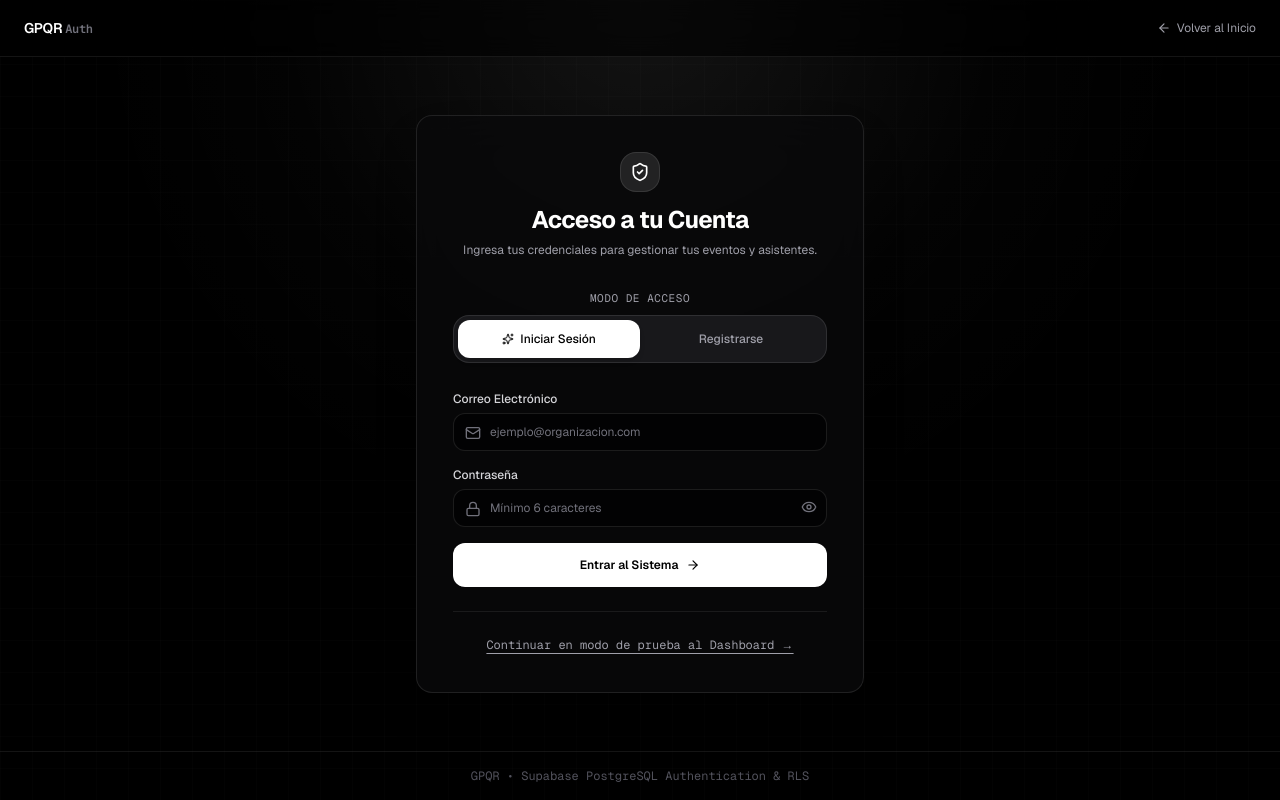
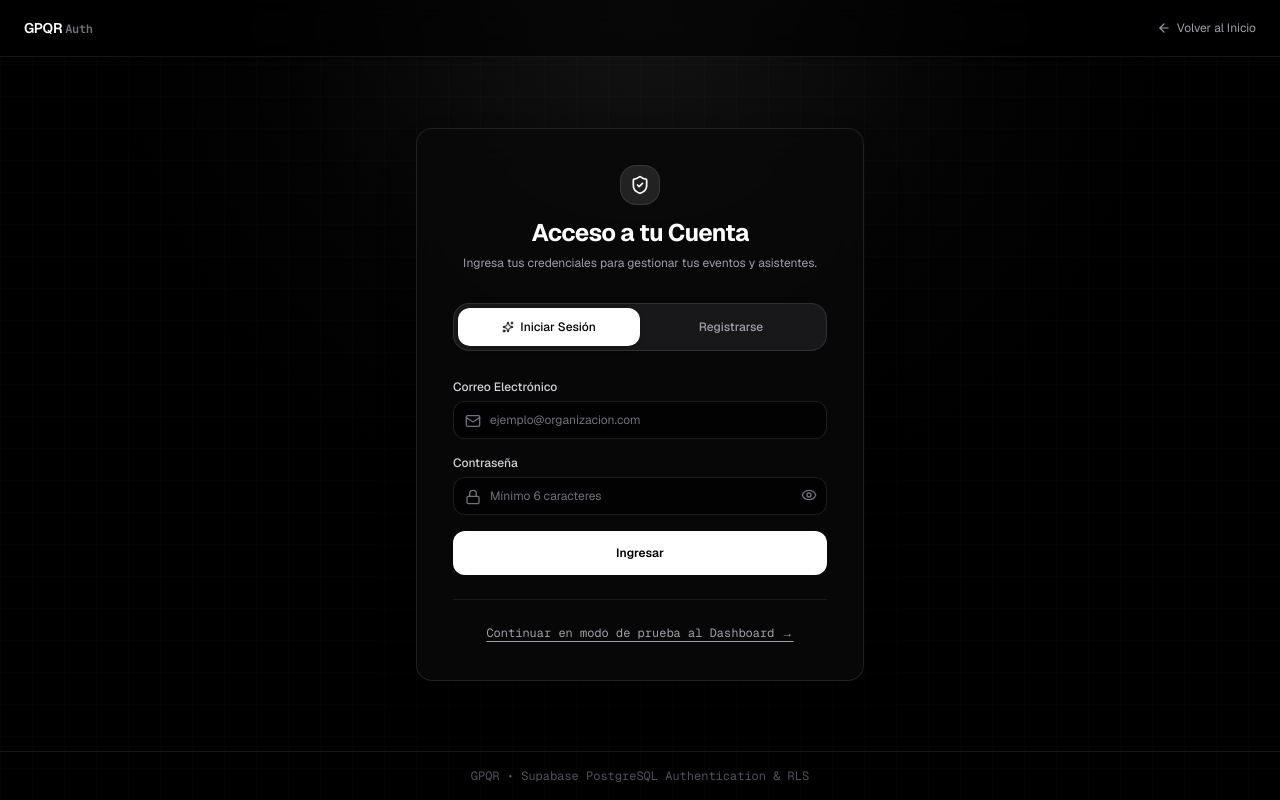
Before and after one commit to Lazheart/GP-qr, a Next.js app: page /auth in a window 1280 px wide. Built offline with nearby package versions, Linux system fonts and the light colour scheme; no server answers.

Commit message:
chore: Rename Visuals

```diff
--- a/src/app/auth/page.tsx
+++ b/src/app/auth/page.tsx
@@ -185,9 +185,6 @@ export default function AuthPage() {
 
             {/* PRIMARY BUTTON / SWIPE CONTROL TO SWITCH BETWEEN LOGIN AND REGISTER */}
             <div className="mb-7">
-              <label className="block text-[11px] font-mono text-zinc-400 uppercase tracking-wider mb-2 text-center">
-                Modo de Acceso
-              </label>
               <div
                 role="region"
                 aria-label="Selector de modo de autenticación"
@@ -334,9 +331,8 @@ export default function AuthPage() {
                 ) : (
                   <>
                     <span>
-                      {authMode === "login" ? "Entrar al Sistema" : "Crear mi Cuenta"}
+                      {authMode === "login" ? "Ingresar" : "Registrarse"}
                     </span>
-                    <ArrowRight className="h-3.5 w-3.5" />
                   </>
                 )}
               </button>
```
